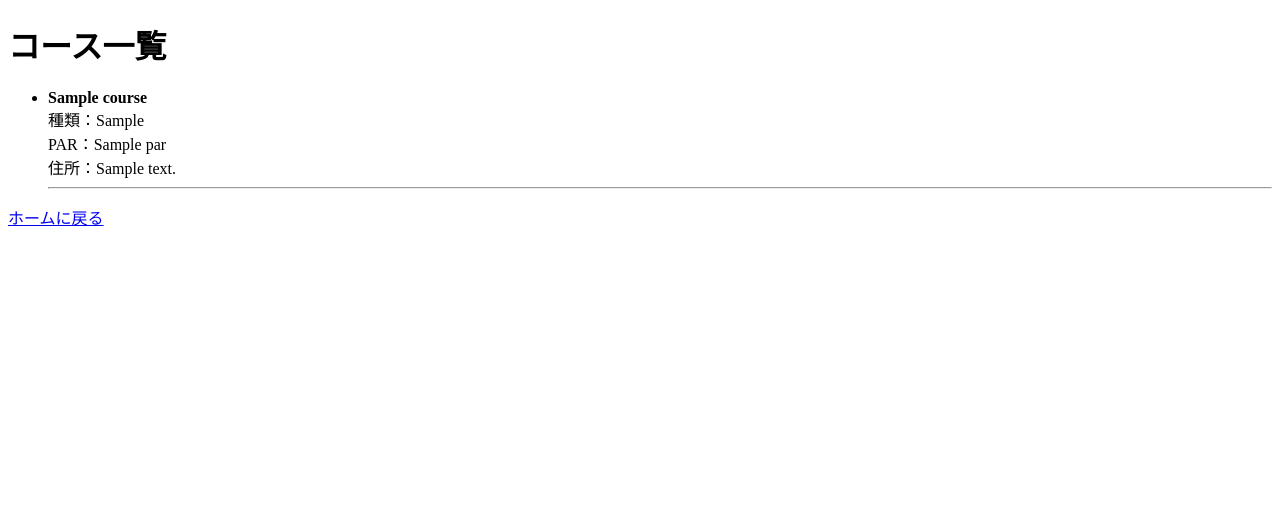
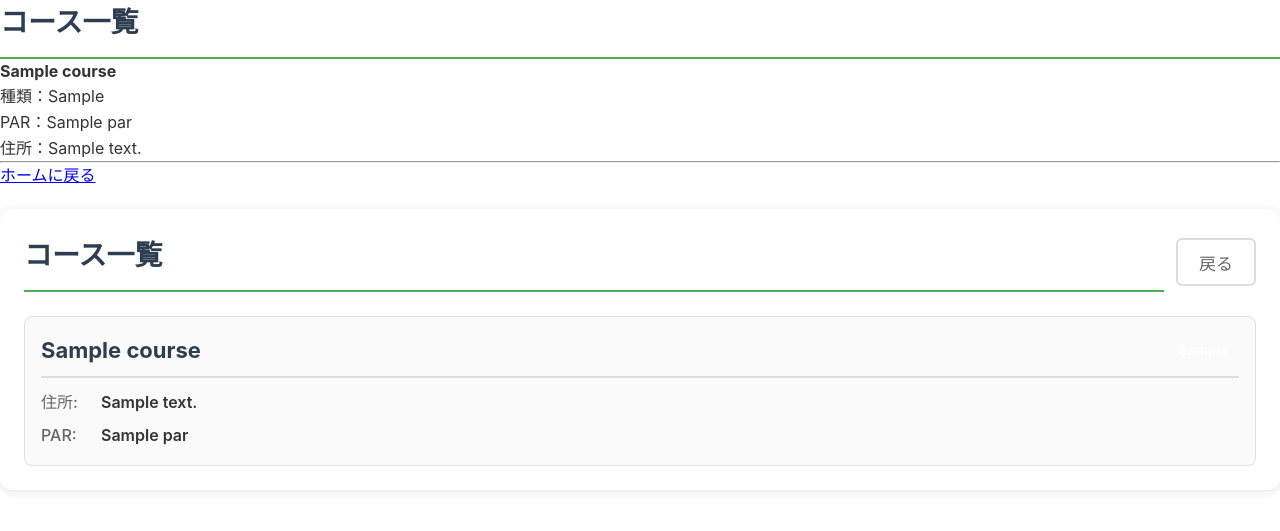
Before and after one commit to Gshimabuku/flask_golf_match, a Flask app: template templates/course/list.html in a window 1280 px wide. Shown: the top 531 px of the page. Run offline with Flask 3, Linux system fonts and the light colour scheme; the template is opened without the code that fills it: most values are stand-ins (such as "Sample title", 1, 10 or a date in 2020).

Commit message:
round_list

```diff
--- a/static/css/style.css
+++ b/static/css/style.css
@@ -524,3 +524,87 @@ select:focus {
     border: 1px solid #ddd;
     border-radius: 16px;
 }
+
+/**
+ * #######################################################
+ *  コース一覧ページ（course-list-page）
+ * #######################################################
+ */
+
+.course-list-page .course-list {
+    display: flex;
+    flex-direction: column;
+    gap: 16px;
+}
+
+.course-list-page .course-card {
+    padding: 16px;
+    background-color: #fafafa;
+    border: 1px solid #e0e0e0;
+    border-radius: 8px;
+    transition: all 0.3s;
+}
+
+.course-list-page .course-card:hover {
+    background-color: #f5f5f5;
+    border-color: #4CAF50;
+    box-shadow: 0 2px 8px rgba(76, 175, 80, 0.2);
+}
+
+.course-list-page .course-header {
+    display: flex;
+    justify-content: space-between;
+    align-items: center;
+    margin-bottom: 12px;
+    padding-bottom: 8px;
+    border-bottom: 2px solid #ddd;
+}
+
+.course-list-page .course-title {
+    font-size: 22px;
+    font-weight: bold;
+    color: #2c3e50;
+}
+
+.course-list-page .course-type {
+    font-size: 14px;
+    padding: 4px 10px;
+    border-radius: 4px;
+    color: white;
+    font-weight: bold;
+}
+
+.course-list-page .type-short {
+    background-color: #4CAF50;
+}
+
+.course-list-page .type-middle {
+    background-color: #FF9800;
+}
+
+.course-list-page .type-long {
+    background-color: #2196F3;
+}
+
+.course-list-page .course-details {
+    display: flex;
+    flex-direction: column;
+    gap: 8px;
+}
+
+.course-list-page .detail-row {
+    display: flex;
+    align-items: center;
+    font-size: 16px;
+}
+
+.course-list-page .detail-label {
+    width: 60px;
+    color: #666;
+    font-weight: 500;
+}
+
+.course-list-page .detail-value {
+    color: #333;
+    font-weight: 600;
+}
--- a/templates/course/list.html
+++ b/templates/course/list.html
@@ -10,8 +10,8 @@
             <li>
                 <strong>{{ c.name }}</strong><br>
                 種類：{{ c.type_display }}<br>
-                PAR：{{ c.par }}<br>
-                住所：{{ c.address }}
+                PAR：{{ course.par }}<br>
+                住所：{{ course.address }}
             </li>
             <hr>
         {% endfor %}
@@ -23,3 +23,49 @@
     <a href="/home">ホームに戻る</a>
 </body>
 </html>
+
+<!DOCTYPE html>
+<html lang="ja">
+<head>
+    <meta charset="UTF-8">
+    <meta name="viewport" content="width=device-width, initial-scale=1.0">
+    <title>コース一覧</title>
+    <link rel="stylesheet" href="{{ url_for('static', filename='css/style.css') }}">
+</head>
+<body class="course-list-page">
+    <div class="container">
+        <div class="page-header">
+            <h1>コース一覧</h1>
+            <button type="button" class="back-btn" id="back-button">戻る</button>
+        </div>
+
+        <div class="course-list">
+            {% for course in courses %}
+            <div class="course-card">
+                <div class="course-header">
+                    <div class="course-title">{{ course.name }}</div>
+                    <span class="course-type type-{{ course.type }}">{{ course.type_display }}</span>
+                </div>
+                <div class="course-details">
+                    <div class="detail-row">
+                        <span class="detail-label">住所:</span>
+                        <span class="detail-value">{{ course.address }}</span>
+                    </div>
+                    <div class="detail-row">
+                        <span class="detail-label">PAR:</span>
+                        <span class="detail-value">{{ course.par }}</span>
+                    </div>
+                </div>
+            </div>
+            {% endfor %}
+        </div>
+    </div>
+
+    <script>
+        // 戻るボタンの処理
+        document.getElementById('back-button').addEventListener('click', function () {
+            location.href = '{{ url_for("home") }}';
+        });
+    </script>
+</body>
+</html>
--- a/templates/round/list.html
+++ b/templates/round/list.html
@@ -14,7 +14,6 @@
         </div>
 
         <div class="round-list">
-            <!-- モックデータ -->
             {% for round in rounds %}
             <div class="round-card">
                 <div class="round-date">{{ round.play_date }}</div>
```
Also changed, not shown: Services/round_service.py (+5 -3 lines).
